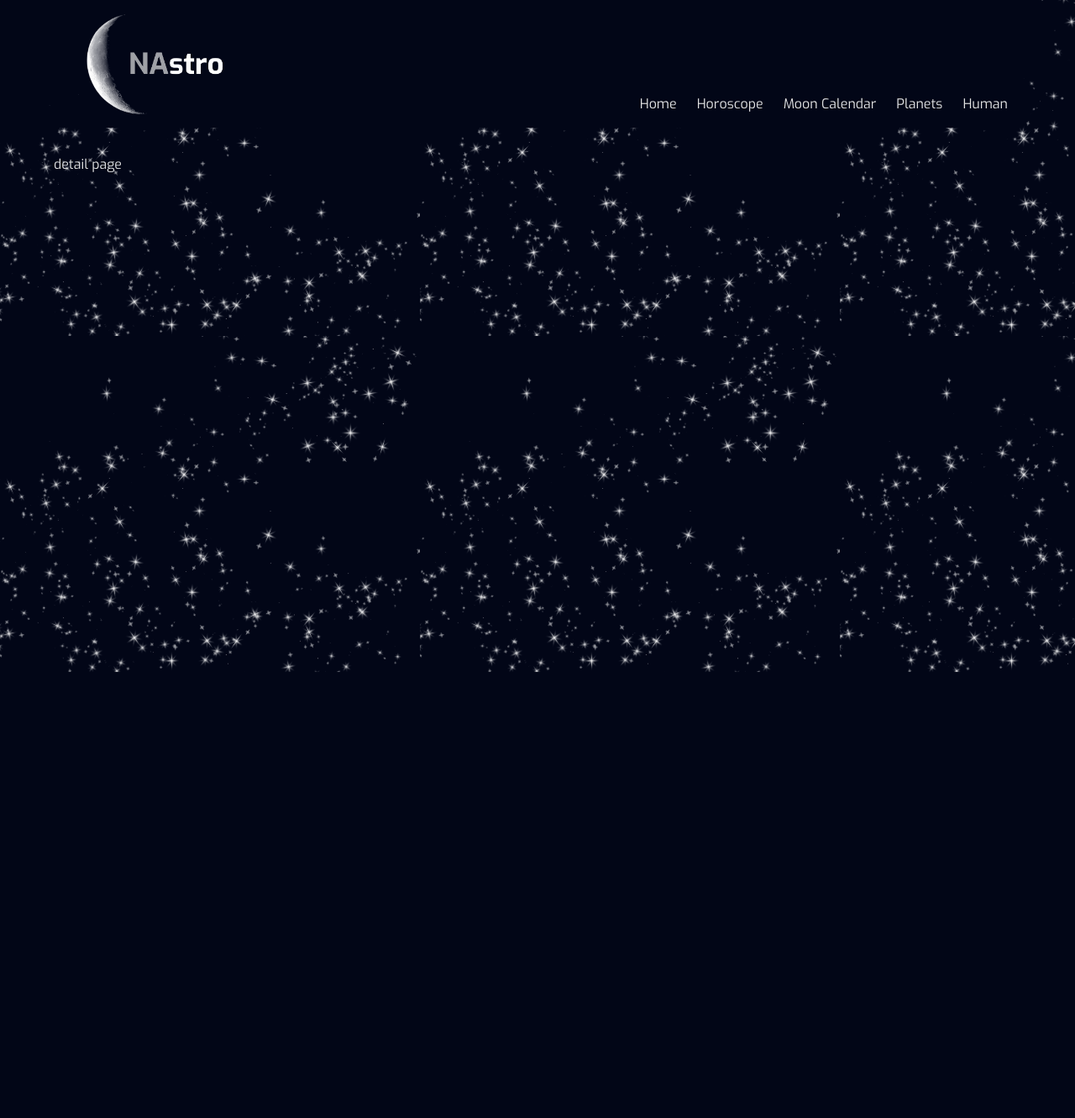
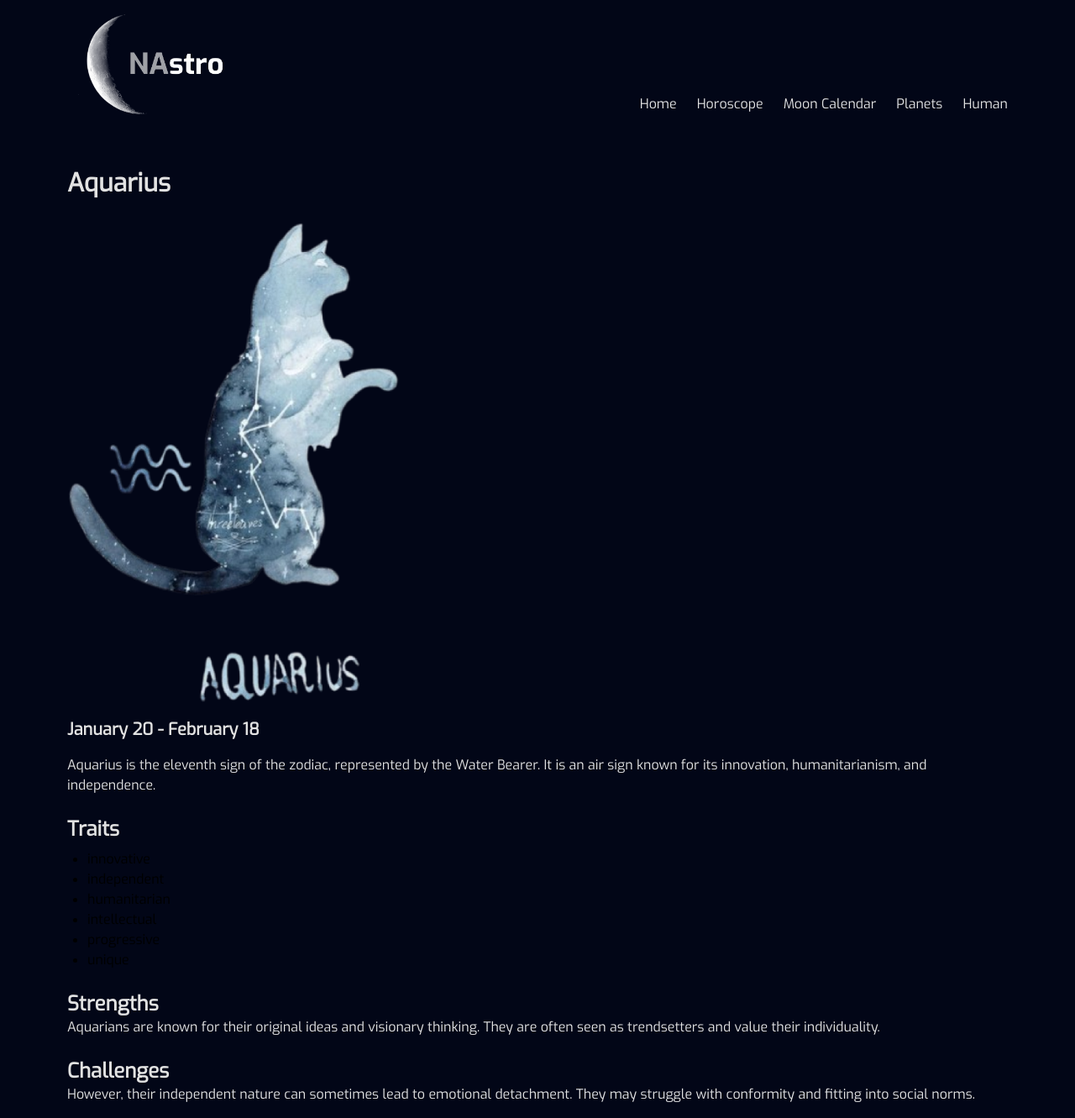
Before and after one commit to Minluv7/Nastro, a Next.js app: page /horoscope/Aquarius in a window 1280 px wide. Shown: the whole page at 84% size. Before the commit the page ends 800 px from the top, so only its background shows below. Built offline with nearby package versions, Linux system fonts and the light colour scheme.

Commit message:
get data on detail page

```diff
--- a/public/database/horoscopes.json
+++ b/public/database/horoscopes.json
@@ -1,6 +1,7 @@
 {
     "horoscopes": [
         {
+            "id": 1,
             "sign": "Aries",
             "dateRange": "March 21 - April 19",
             "image": "/horoscopes/aries.png",
@@ -28,6 +29,7 @@
             "summary": "In summary, Aries is a sign of boldness, action, and endless drive, always ready to take on the world and push the boundaries of what’s possible. Their fearless spirit and natural charisma make them trailblazers in whatever they choose to pursue."
         },
         {
+            "id": 2,
             "sign": "Taurus",
             "dateRange": "April 20 - May 20",
             "image": "/horoscopes/taurus.png",
@@ -53,6 +55,7 @@
             "summary": "In summary, Taurus represents reliability, strength, and a love for comfort, making them steadfast companions who enjoy the pleasures of life."
         },
         {
+            "id": 3,
             "sign": "Gemini",
             "dateRange": "May 21 - June 20",
             "image": "/horoscopes/gemini.png",
@@ -78,6 +81,7 @@
             "summary": "In summary, Gemini embodies adaptability and communication, making them lively companions who keep conversations fresh and interesting."
         },
         {
+            "id": 4,
             "sign": "Cancer",
             "dateRange": "June 21 - July 22",
             "image": "/horoscopes/cancer.png",
@@ -103,6 +107,7 @@
             "summary": "In summary, Cancer represents emotional depth and nurturing, making them compassionate companions who cherish their loved ones."
         },
         {
+            "id": 5,
             "sign": "Leo",
             "dateRange": "July 23 - August 22",
             "image": "/horoscopes/leo.png",
@@ -128,6 +133,7 @@
             "summary": "In summary, Leo embodies charisma and creativity, making them vibrant companions who light up any room they enter."
         },
         {
+            "id": 6,
             "sign": "Virgo",
             "dateRange": "August 23 - September 22",
             "image": "/horoscopes/virgo.png",
@@ -153,6 +159,7 @@
             "summary": "In summary, Virgo represents practicality and attention to detail, making them reliable companions who bring order to any situation."
         },
         {
+            "id": 7,
             "sign": "Libra",
             "dateRange": "September 23 - October 22",
             "image": "/horoscopes/libra.png",
@@ -178,6 +185,7 @@
             "summary": "In summary, Libra embodies harmony and beauty, making them charming companions who foster connections and understanding."
         },
         {
+            "id": 8,
             "sign": "Scorpio",
             "dateRange": "October 23 - November 21",
             "image": "/horoscopes/scorpio.png",
@@ -203,6 +211,7 @@
             "summary": "In summary, Scorpio embodies passion and intensity, making them powerful companions who dive deep into life's experiences."
         },
         {
+            "id": 9,
             "sign": "Sagittarius",
             "dateRange": "November 22 - December 21",
             "image": "/horoscopes/sagittarius.png",
@@ -228,6 +237,7 @@
             "summary": "In summary, Sagittarius represents adventure and exploration, making them spirited companions who inspire others to seek new experiences."
         },
         {
+            "id": 10,
             "sign": "Capricorn",
             "dateRange": "December 22 - January 19",
             "image": "/horoscopes/capricorn.png",
@@ -253,6 +263,7 @@
             "summary": "In summary, Capricorn embodies ambition and discipline, making them steadfast companions who work diligently toward their goals."
         },
         {
+            "id": 11,
             "sign": "Aquarius",
             "dateRange": "January 20 - February 18",
             "image": "/horoscopes/aquarius.png",
@@ -278,6 +289,7 @@
             "summary": "In summary, Aquarius represents innovation and independence, making them unique companions who inspire others to think outside the box."
         },
         {
+            "id": 12,
             "sign": "Pisces",
             "dateRange": "February 19 - March 20",
             "image": "/horoscopes/pisces.png",
--- a/src/app/horoscope/[id]/page.tsx
+++ b/src/app/horoscope/[id]/page.tsx
@@ -1,3 +1,79 @@
-export default function Page() {
-    return <h1> detail page</h1>
+"use client";
+import { useEffect, useState } from 'react';
+import { useParams } from 'next/navigation'; // Correcte import voor route parameters
+import Image from 'next/image';
+
+export default function HoroscopeDetailPage() {
+    const { id: sign } = useParams();// Haal de 'sign' parameter correct uit de URL
+
+  console.log('Sign from URL:', sign); // Log de sign voor debugging
+
+  const [horoscope, setHoroscope] = useState<Horoscope | null>(null);
+  const [error, setError] = useState<string | null>(null);
+
+  useEffect(() => {
+    const fetchHoroscope = async () => {
+      try {
+        const response = await fetch('/database/horoscopes.json');
+        if (!response.ok) {
+          throw new Error('Network response was not ok');
+        }
+        const data = await response.json();
+
+        // Log de volledige data voor debugging
+        console.log('Fetched horoscopes data:', data);
+
+        // Zoek de horoscoop op basis van de 'sign' uit de query string
+        const foundHoroscope = data.horoscopes.find((h: Horoscope) => h.sign === sign);
+
+        console.log('Found Horoscope:', foundHoroscope); // Log de gevonden horoscoop
+
+        if (foundHoroscope) {
+          setHoroscope(foundHoroscope);
+        } else {
+          setError('Horoscope not found');
+        }
+      } catch (error) {
+        console.error('Error fetching horoscope:', error);
+        setError('Failed to fetch horoscope.');
+      }
+    };
+
+    if (sign) {
+      fetchHoroscope();
+    }
+  }, [sign]); // Alleen opnieuw fetchen als 'sign' verandert
+
+  if (error) {
+    return <p>{error}</p>;
   }
+
+  if (!horoscope) {
+    return <p>Loading...</p>;
+  }
+
+  return (
+    <div className="p-4">
+      <h1 className="text-3xl font-bold mb-6">{horoscope.sign}</h1>
+      <Image
+        width={400}
+        height={400}
+        src={horoscope.image}
+        alt={horoscope.sign}
+        className="mb-4"
+      />
+      <p className="text-xl font-semibold">{horoscope.dateRange}</p>
+      <p className="mt-4">{horoscope.description.general}</p>
+      <h2 className="text-2xl font-bold mt-6">Traits</h2>
+      <ul className="list-disc ml-6 mt-2">
+        {horoscope.description.traits.map((trait, index) => (
+          <li key={index}>{trait}</li>
+        ))}
+      </ul>
+      <h2 className="text-2xl font-bold mt-6">Strengths</h2>
+      <p>{horoscope.description.strengths}</p>
+      <h2 className="text-2xl font-bold mt-6">Challenges</h2>
+      <p>{horoscope.description.challenges}</p>
+    </div>
+  );
+}
--- a/src/app/horoscope/page.tsx
+++ b/src/app/horoscope/page.tsx
@@ -1,7 +1,7 @@
 "use client";
 import { useEffect, useState } from 'react';
 import Image from 'next/image';
-
+import Link from 'next/link';
 
 export default function Page() {
   const [horoscopes, setHoroscopes] = useState<Horoscope[]>([]);
@@ -43,6 +43,7 @@ export default function Page() {
 
     <ul className="grid grid-cols-1 sm:grid-cols-2 lg:grid-cols-3 gap-6">
       {horoscopes.map((horoscope) => (
+      <Link href={`/horoscope/${horoscope.sign}`} key={horoscope.sign}>
         <li
           key={horoscope.sign}
           className="flex flex-col items-center shadow-md p-4 rounded-lg transform transition-transform duration-300 hover:scale-105"
@@ -57,6 +58,7 @@ export default function Page() {
           <h2 className="text-xl font-semibold mt-4">{horoscope.sign}</h2>
           <p className="text-gray-600">{horoscope.dateRange}</p>
         </li>
+      </Link>
       ))}
     </ul>
   </div>
--- a/src/app/layout.tsx
+++ b/src/app/layout.tsx
@@ -15,7 +15,7 @@ export default function RootLayout({
 }>) {
   return (
     <html>
-      <body className="bg-background" style={{ backgroundImage: 'url(/background.png)' }}>
+      <body className="bg-background">
       <Navbar className="mb-8"/>
         {children}
       </body>
--- a/src/app/types/horoscope.ts
+++ b/src/app/types/horoscope.ts
@@ -11,6 +11,7 @@ interface HoroscopeDescription {
   }
   // eslint-disable-next-line
   interface Horoscope {
+    id: number;
     sign: string;
     dateRange: string;
     image: string;
```
Also changed, not shown: public/background.png (deleted).
